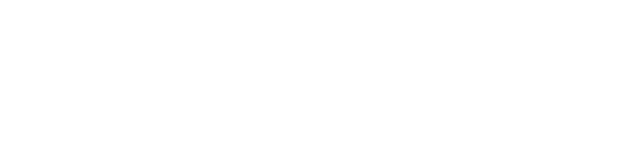
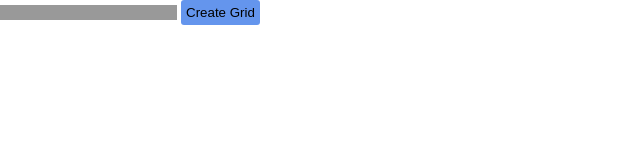
Before and after one commit to rjablon03/etch-a-sketch, a plain HTML site: page index.html in a window 1280 px wide. Shown: the whole page, without its empty margins (0-640 px from the left). Drawn offline with Linux system fonts and the light colour scheme.

Commit message:
Started working on logic

```diff
--- a/index.html
+++ b/index.html
@@ -4,8 +4,12 @@
     <meta charset="UTF-8">
     <meta name="viewport" content="width=device-width, initial-scale=1.0">
     <title>Etch-a-Sketch</title>
+    <link rel="stylesheet" href="styles.css">
 </head>
 <body>
+    <input class="text" type="text">
+    <button onclick="renderGrid()">Create Grid</button>
     <div class="container"></div>
+    <script src="script.js"></script>
 </body>
 </html>
--- a/script.js
+++ b/script.js
@@ -1 +1,10 @@
-container = document.querySelector(".container");
+function renderGrid() {
+    const container = document.querySelector(".container");
+    const inputBox = document.querySelector(".text");
+    const tile = document.createElement("div");
+    tile.className = "tile";
+
+    for (let i = 0; i < parseInt(inputBox.textContent); i++) {
+        container.appendChild(tile);
+    }
+}
--- a/styles.css
+++ b/styles.css
@@ -3,3 +3,13 @@
     border: 0;
     padding: 0;
 }
+
+input {
+    background-color: #999999;
+}
+
+button {
+    padding: 5px;
+    border-radius: 3px;
+    background-color: cornflowerblue;
+}
```
